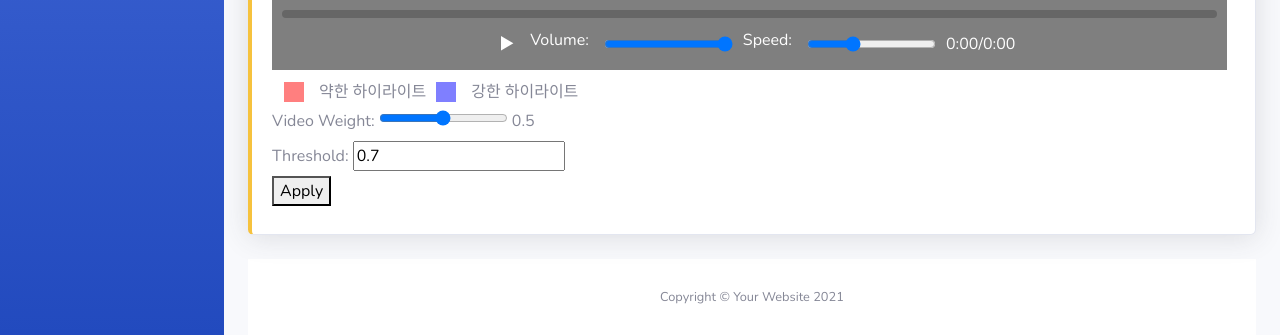
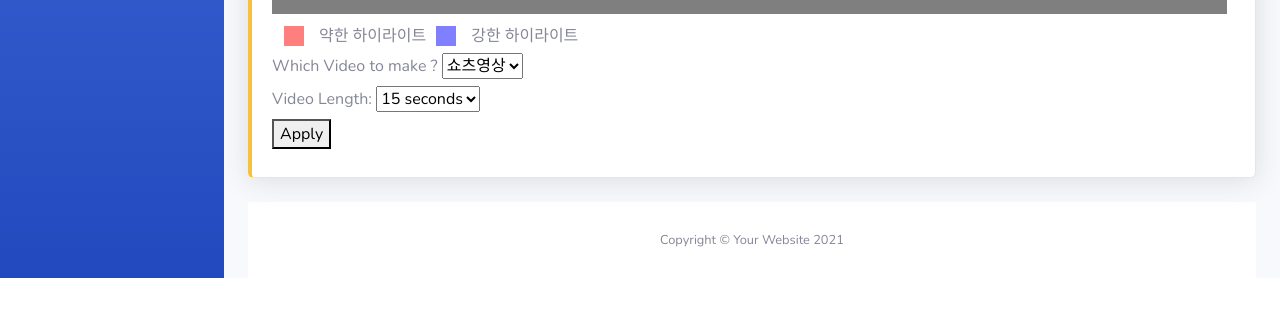
Before and after one commit to UnknwonD/ai_capstone, a Django app: page /video/1/ in a window 1280 px wide. Shown: the part 604-939 px from the top of the page. After the commit the page ends 882 px from the top, so only its background shows below. Run offline with Django 5.2, Linux system fonts and the light colour scheme; data comes from the database, SQL or seed files in the repository; both versions use the stored data as it was after the commit; some libraries are stand-ins or nearby versions.

Commit message:
After Processing FIN

```diff
--- a/demos/templates/display_video.html
+++ b/demos/templates/display_video.html
@@ -302,7 +302,7 @@
                                 <div class="card-body">
                                     <div class="row no-gutters align-items-center">
                                         <div class="col mr-2">
-                                            <h1>Original Video</h1>
+
                                             <div class="player">
                                                 <video id="viewer" width="640" height="360">
                                                     <source src="{{ video.input_video.url }}" type="video/mp4">
@@ -348,15 +348,22 @@
                                             <!-- 가중치 부분-->
                                             <form method="POST" action="{% url 'process_weights' video.id %}" enctype="multipart/form-data">
                                                 {% csrf_token %}
-                                                <div class="slider-container">
-                                                    <label for="video_weight_slider">Video Weight:</label>
-                                                    <input type="range" id="video_weight_slider" name="video_weight" min="0" max="1" step="0.01" value="0.5" oninput="this.nextElementSibling.value = this.value">
-                                                    <output>0.5</output>
+                                                <div>
+                                                    <label for="video_category">Which Video to make ?</label>
+                                                    <select name="video_category" id="video_category" onchange="updateVideoLengthOptions()">
+                                                        <option value="shorts">쇼츠영상</option>
+                                                        <option value="summary">요약</option>
+                                                        <option value="editing">편집점</option>
+                                                    </select>
                                                 </div>
-                                                <div>
-                                                    <label for="threshold_input">Threshold:</label>
-                                                    <input type="text" id="threshold_input" name="threshold" value="0.7">
+
+                                                <div id="video_length_container">
+                                                    <label for="video_length">Video Length:</label>
+                                                    <select name="video_length" id="video_length">
+                                                        <!-- Options will be populated by JavaScript -->
+                                                    </select>
                                                 </div>
+
                                                 <button type="submit">Apply</button>
                                             </form>
 
@@ -411,5 +418,49 @@
         {{ highlightData|escapejs }}
     </script>
     <script src="{% static 'js/videoplayer.js' %}"></script>
+
+    <!-- 비디오 골랐을 때 가져오는 값 -->
+    <script>
+        function updateVideoLengthOptions() {
+            const videoCategory = document.getElementById('video_category').value;
+            const videoLength = document.getElementById('video_length');
+
+            // Clear existing options
+            videoLength.innerHTML = '';
+
+            // Populate options based on selected category
+            let options = [];
+            if (videoCategory === 'shorts') {
+                options = [
+                    { value: '15', text: '15 seconds' },
+                    { value: '30', text: '30 seconds' },
+                    { value: '60', text: '1 minute' }
+                ];
+            } else if (videoCategory === 'summary') {
+                options = [
+                    { value: '180', text: '3 minutes' },
+                    { value: '300', text: '5 minutes' },
+                    { value: '600', text: '10 minutes' }
+                ];
+            } else if (videoCategory === 'editing') {
+                options = [
+                    { value: '0.3', text: '30% Compression' },
+                    { value: '0.5', text: '50% Compression' },
+                    { value: '0.7', text: '70% Compression' }
+                ];
+            }
+
+            // Append options to the select element
+            options.forEach(option => {
+                const opt = document.createElement('option');
+                opt.value = option.value;
+                opt.textContent = option.text;
+                videoLength.appendChild(opt);
+            });
+        }
+
+        // Initialize options on page load
+        document.addEventListener('DOMContentLoaded', updateVideoLengthOptions);
+    </script>
 </body>
 </html>
--- a/demos/views.py
+++ b/demos/views.py
@@ -1,7 +1,14 @@
 from django.shortcuts import render, redirect, get_object_or_404
+import os
+import platform
+
+if platform.system() == "Darwin":
+    os.environ["IMAGEIO_FFMPEG_EXE"] = "/opt/homebrew/bin/ffmpeg"
+    os.environ['FFMPEG_BINARY'] = "/opt/homebrew/bin/ffmpeg"
+
 from .models import Video
 from .forms import VideoForm
-import os
+
 import cv2
 import json
 import numpy as np
@@ -13,6 +20,8 @@ import threading
 import queue
 from datetime import datetime
 from django.http import JsonResponse
+from django.core.cache import cache
+
 
 # 전역 변수로 모델을 로드합니다.
 video_model = load_model("video_3D_model.h5")
@@ -26,13 +35,16 @@ def extract_audio(video_path, audio_path):
     video_clip.close()
     return audio_path
 
-def get_max_values_and_indices(video_data, audio_data, video_weight, audio_weight, threshold, ratio):
+def get_max_values_and_indices(video_data, audio_data, video_weight, audio_weight, threshold, video_length, ratio):
 
     min_length = min(video_data.shape[0], audio_data.shape[0])
     video_data = video_data[:min_length]
     audio_data = audio_data[:min_length]
 
-    video_length = (ratio // 3) * 3
+    if video_length < 0:
+        output_length = int(min_length * ratio)
+    else:
+        output_length = (video_length // 3)
 
     ensemble_scores = (video_data * video_weight + audio_data * audio_weight) / (video_weight + audio_weight)
     ensemble_labels = ensemble_scores.argmax(axis=1)
@@ -43,7 +55,7 @@ def get_max_values_and_indices(video_data, audio_data, video_weight, audio_weigh
     output = [(i, ensemble_labels[i], max(ensemble_scores[i])) for i in range(min_length)]
 
     sorted_data = sorted(output, key=lambda x: (x[1], x[2]), reverse=True)
-    sorted_data = sorted(sorted_data[:video_length], key=lambda x: x[0])
+    sorted_data = sorted(sorted_data[:output_length], key=lambda x: x[0])
 
     return sorted_data
 
@@ -160,6 +172,19 @@ def pipeline_video(video_path:str):
 
     return video_output, audio_output
 
+def compute_ensemble(video_data, audio_data, video_weight, audio_weight, threshold):
+    min_length = min(video_data.shape[0], audio_data.shape[0])
+    video_data = video_data[:min_length]
+    audio_data = audio_data[:min_length]
+
+    ensemble_scores = (video_data * video_weight + audio_data * audio_weight) / (video_weight + audio_weight)
+    ensemble_labels = ensemble_scores.argmax(axis=1)
+
+    high_confidence_twos = ensemble_scores[:, 2] >= threshold
+    ensemble_labels[high_confidence_twos] = 2
+
+    return ensemble_labels, ensemble_scores
+
 def process_video_data(video_path):
     video_data, audio_data = pipeline_video(video_path)
 
@@ -172,51 +197,45 @@ def process_video_data(video_path):
 
     new_video_data = np.round(video_data, 5)
 
-    video_weight = 0.5  # 초기값
+    video_weight = 0.4  # 초기값
     audio_weight = 1 - video_weight
     threshold = 0.8
 
-    ################################################################################################
-    ################################################ << 여기 5에다 html에서 정보 받와엇 넣으면 됩니다. >>
-    sorted_data = get_max_values_and_indices(new_video_data, new_audio_data, video_weight, audio_weight, threshold, 5)
+    ensemble_output, ensemble_scores = compute_ensemble(new_video_data, new_audio_data, video_weight, audio_weight, threshold)
+    print('ensemble_output:', ensemble_output)
+
+    # Cache the processed data
+    cache.set('new_video_data', new_video_data, timeout=300)  # Cache for 5 minutes
+    cache.set('new_audio_data', new_audio_data, timeout=300)  # Cache for 5 minutes
+
+    return ensemble_output
+
+#처음 프로세스 이후에 display_video.html에서 입력했을 때 모델 작동
+def process_video_data_after(video_path, video_weight, threshold, video_length, ratio):
+    new_video_data = cache.get('new_video_data')
+    new_audio_data = cache.get('new_audio_data')
+    print("cached")
+
+    if new_video_data is None or new_audio_data is None:
+        return JsonResponse({'error': 'Cached data not found. Please reprocess the video.'}, status=400)
+
+    audio_weight = 1 - video_weight
+
+
+    sorted_data = get_max_values_and_indices(new_video_data, new_audio_data, video_weight, audio_weight, threshold, video_length, ratio)
 
     current_time = str(datetime.now().strftime("%Y%m%d_%H%M%S")) + ".mp4"
-    output_path = os.path.join("/Users/idaeho/Documents/GitHub/project_shorts/", current_time)
+    output_path = os.path.join("/Users/idaeho/Documents/GitHub/ai_capstone/output_video", current_time)
 
-    preprocess_shorts_only_frame(video_path, sorted_data, output_path) ###### 이게 동영상 저장하는 부분입니다.
+    print("video processing")
+    preprocess_shorts_only_frame(video_path, sorted_data, output_path)
 
-    print('ensemble_output:', sorted_data) ###### 상위 (지금은) 5개의 정보를 전송합니다.
-    return sorted_data
+    print('ensemble_output:', sorted_data)
 
+    ensemble_output, ensemble_scores = compute_ensemble(new_video_data, new_audio_data, video_weight, audio_weight, threshold)
+    print('ensemble_output:', ensemble_output)
 
-#처음 프로세스 이후에 display_video.html에서 입력했을 때 모델 작동
-def process_video_data_after(video_path, video_weight, threshold):
-    video_data, audio_data = pipeline_video(video_path)
-
-    new_audio_data = np.zeros((audio_data.shape[0], audio_data.shape[1] + 1))
-    for i, audio_row in enumerate(audio_data):
-        half_value = audio_row[1] / 2
-        new_audio_data[i][0] = round(audio_row[0], 5)
-        new_audio_data[i][1] = round(half_value, 5)
-        new_audio_data[i][2] = round(half_value, 5)
-
-    new_video_data = np.round(video_data, 5)
-
-    video_weight = 0.5  # 초기값
-    audio_weight = 1 - video_weight
-    threshold = 0.8
-
-    ################################################################################################
-    ################################################ << 여기 5에다 html에서 정보 받와엇 넣으면 됩니다. >>
-    sorted_data = get_max_values_and_indices(new_video_data, new_audio_data, video_weight, audio_weight, threshold, 5)
-
-    current_time = str(datetime.now().strftime("%Y%m%d_%H%M%S")) + ".mp4"
-    output_path = os.path.join("/Users/idaeho/Documents/GitHub/project_shorts/", current_time)
-
-    preprocess_shorts_only_frame(video_path, sorted_data, output_path) ###### 이게 동영상 저장하는 부분입니다.
-
-    print('ensemble_output:', sorted_data) ###### 상위 (지금은) 5개의 정보를 전송합니다.
-    return sorted_data
+    return ensemble_output
 
 def upload_video(request):
     if request.method == 'POST':
@@ -226,7 +245,14 @@ def upload_video(request):
             video_file_path = video.input_video.path
 
             predictions = process_video_data(video_file_path)
-            highlight_data_json = json.dumps(predictions.tolist())
+
+            # print(predictions)
+            # ensemble_output: [(15, 2, 0.36038999897956847)]
+
+            if type(predictions) == list:
+                highlight_data_json = json.dumps(predictions)
+            else:
+                highlight_data_json = json.dumps(predictions.tolist())
 
             return render(request, 'display_video.html', {
                 'video': video,
@@ -245,16 +271,58 @@ def process_weights(request, video_id):
     if request.method == 'POST':
         video = get_object_or_404(Video, pk=video_id)
         video_file_path = video.input_video.path
-        video_weight = float(request.POST.get('video_weight', 0.5))
-        threshold = float(request.POST.get('threshold', 0.7))
+        # video_weight = float(request.POST.get('video_weight', 0.5))
+        # threshold = float(request.POST.get('threshold', 0.7))
 
-        predictions = process_video_data_after(video_file_path, video_weight, threshold)
-        highlight_data_json = json.dumps(predictions.tolist())
+        # Retrieve selected video categories
+
+        video_categories = request.POST.get('video_category')
+        video_length = request.POST.get('video_length')
+
+        ratio = 0
+
+        print(video_categories)
+
+        if video_categories == 'shorts':
+            video_length = int(video_length)
+            video_weight = 0.6
+            threshold = 0.6
+
+        elif video_categories == 'summary':
+            video_length = int(video_length)
+            video_weight = 0.8
+            threshold = 0.5
+
+        else:
+            ratio = float(video_length)
+            video_length = -1
+            video_weight = 0.9
+            threshold = 0.6
+
+
+        # Process predictions based on categories
+        predictions = process_video_data_after(video_file_path, video_weight, threshold, video_length, ratio)
+        print("ggg")
+
+        highlight_data_json = json.dumps(predictions, default=convert_to_serializable)
+        print("ddd")
 
         return render(request, 'display_video.html', {
             'video': video,
             'highlightData': highlight_data_json,
             'video_weight': video_weight,
             'threshold': threshold,
+            'video_categories': video_categories,
         })
     return JsonResponse({'error': 'Invalid request'}, status=400)
+
+
+def convert_to_serializable(obj):
+    if isinstance(obj, np.integer):
+        return int(obj)
+    elif isinstance(obj, np.floating):
+        return float(obj)
+    elif isinstance(obj, np.ndarray):
+        return obj.tolist()
+    else:
+        return obj
```
Also changed, not shown: config/settings.py (+7 -0 lines), demos/templates/upload_video.html (+0 -8 lines), db.sqlite3, 1 other file.
